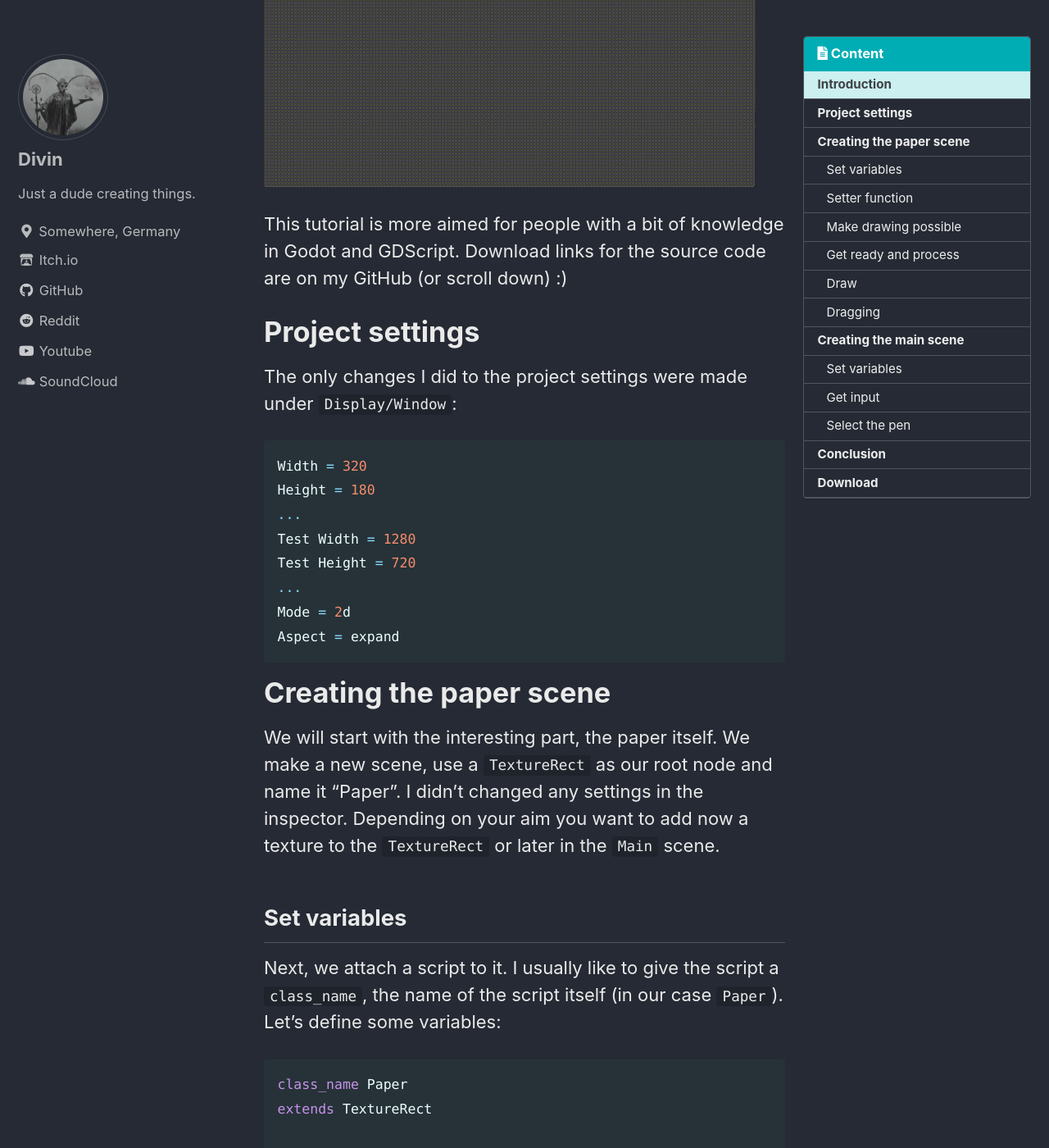
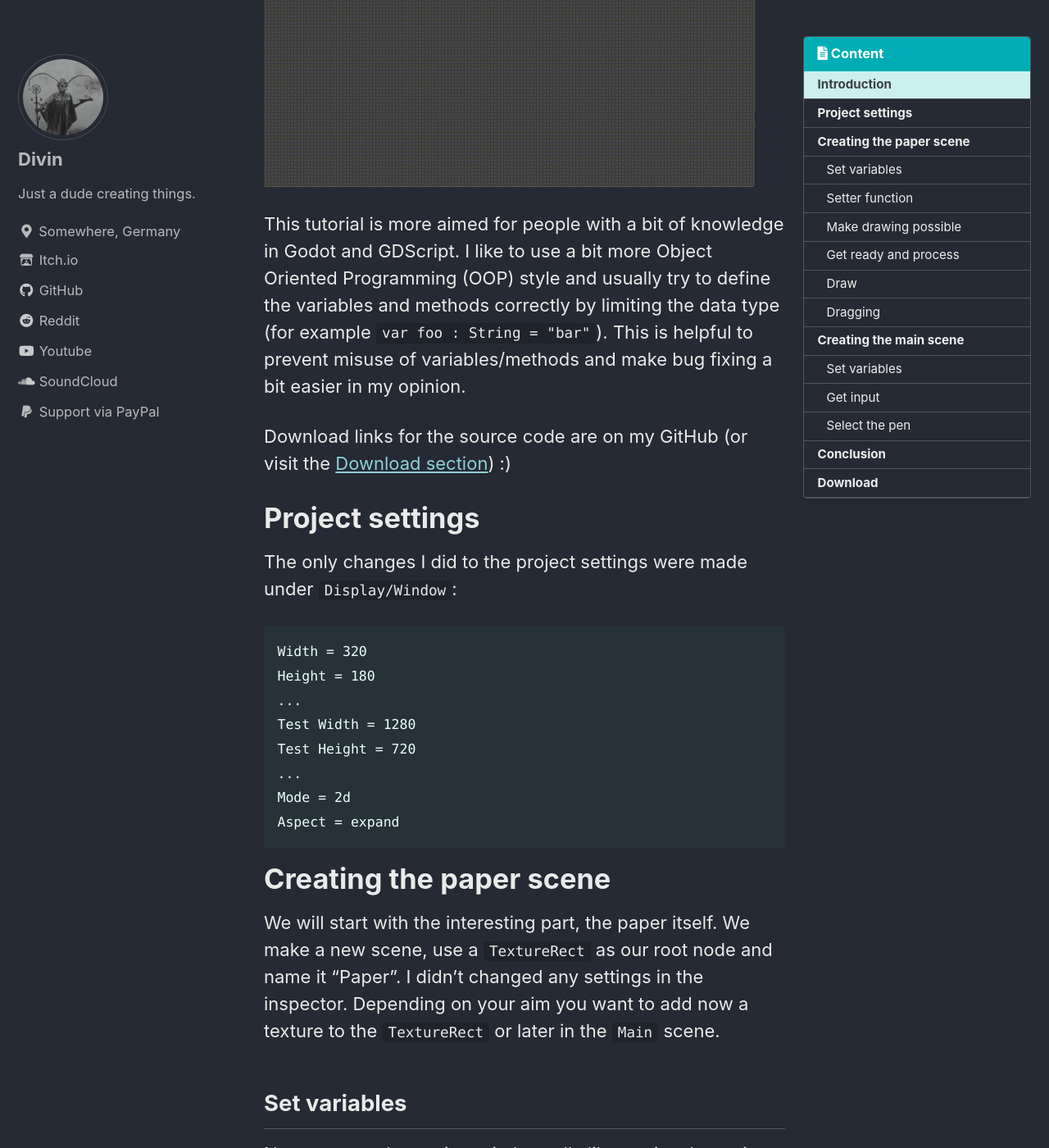
Before and after one commit to divin/divin.github.io, a Jekyll site: the page built from _posts/2020-09-13-godot-tutorial-1.md, in a window 1280 px wide and 1400 px high, scrolled down 560 px. Shown: the whole window at 82% size. Built offline with Jekyll 4.4.1, drawn with Linux system fonts in a browser that asks for light colours; cached includes are drawn as plain includes; some of the changed text lies outside the part shown.

Commit message:
Donate link added & First post updated

````diff
--- a/_config.yml
+++ b/_config.yml
@@ -44,6 +44,9 @@ author:
     - label: "SoundCloud"
       icon: "fab fa-fw fa-soundcloud"
       url: "https://soundcloud.com/user-470717205"
+    - label: "Support via PayPal"
+      icon: "fab fa-fw fa-paypal"
+      url: "https://www.paypal.me/divinism"
 
 # Site Footer
 footer:
--- a/_posts/2020-09-13-godot-tutorial-1.md
+++ b/_posts/2020-09-13-godot-tutorial-1.md
@@ -17,13 +19,16 @@ In this tutorial I'll show you how to make a drawable and draggable paper in God
 ![Result](/assets/images/posts/tutorial_1/result.gif "Result")
 
 This tutorial is more aimed for people with a bit of knowledge in Godot and GDScript.
-Download links for the source code are on my GitHub (or scroll down) :)
+I like to use a bit more Object Oriented Programming (OOP) style and usually try to define the variables and methods correctly by limiting
+the data type (for example `var foo : String = "bar"`). This is helpful to prevent misuse of variables/methods and make bug fixing a bit easier in my opinion.
+
+Download links for the source code are on my GitHub (or visit the [Download section](#download)) :)
 
 # Project settings
 
 The only changes I did to the project settings were made under `Display/Window`:
 
-```gdscript
+```
 Width = 320
 Height = 180
 ...
@@ -213,6 +218,6 @@ If you followed this tutorial correctly, you should be able to drag a paper and
 
 I'm making a little game based on this mechanic, I'll post other tutorials where we expand this idea a bit further. So stay tuned! :)
 
-# Download
+# Download <a name="download"></a>
 
-You can find the the source code for this tutorial and all upcoming tutorials [here](https://github.com/divin/Godot-Tutorials)
+You can find the the source code for this tutorial and all upcoming tutorials [here](https://github.com/divin/Godot-Tutorials).
````
Also changed, not shown: other parts of _posts/2020-09-13-godot-tutorial-1.md (+2 -0 lines), _pages/archive.md (+1 -1 lines), 11 other files.
